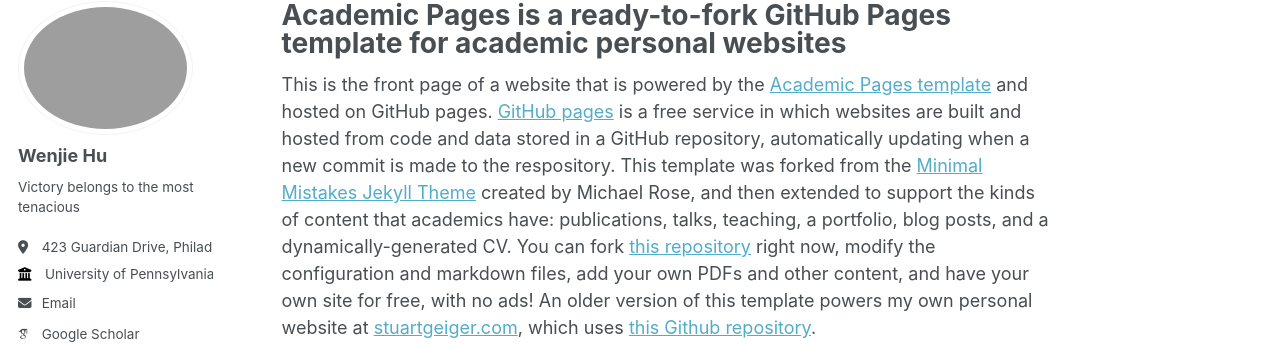
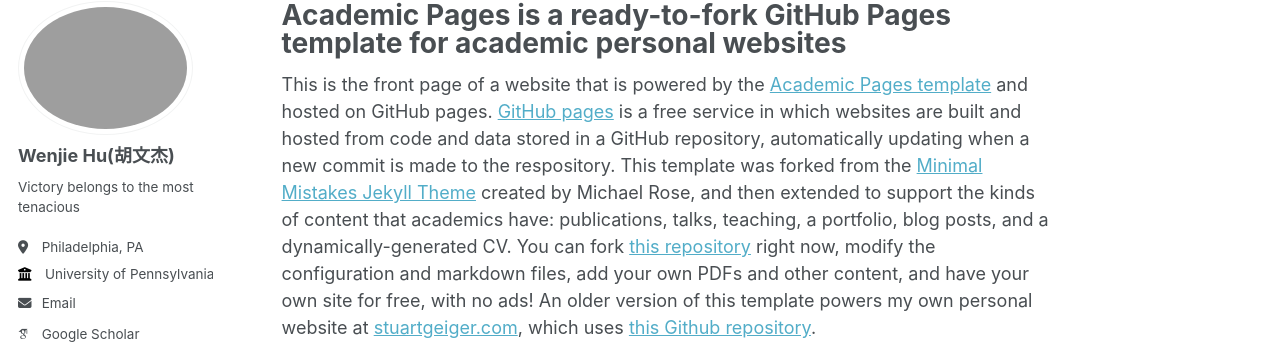
Before and after one commit to hwj0828/hwj0828.github.io, a Jekyll site: the page built from _pages/about.md, in a window 1280 px wide. Shown: the part 105-449 px from the top of the page. Built offline with Jekyll 4.4.1, drawn with Linux system fonts in a browser that asks for light colours; some web fonts are replaced.

Commit message:
Update _config.yml

```diff
--- a/_config.yml
+++ b/_config.yml
@@ -22,10 +22,10 @@
 author:
   # Biographic information
   avatar           : "profile.jpg"
-  name             : "Wenjie Hu"
+  name             : "Wenjie Hu(胡文杰)"
   pronouns         : # example: "she/her"
   bio              : "Victory belongs to the most tenacious"
-  location         : "423 Guardian Drive, Philadelphia, PA 19104"
+  location         : "Philadelphia, PA"
   employer         : "University of Pennsylvania"
   uri              : # URL
   email            : "wenjie.hu@pennmedicine.upenn.edu"
```
